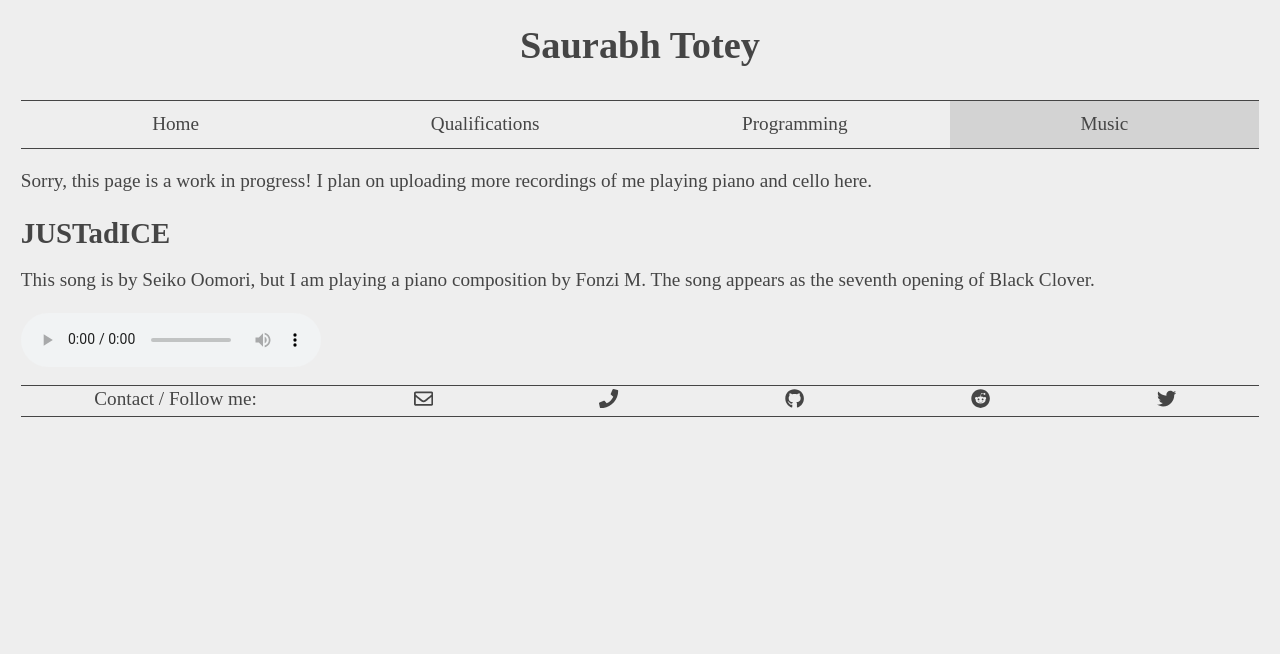
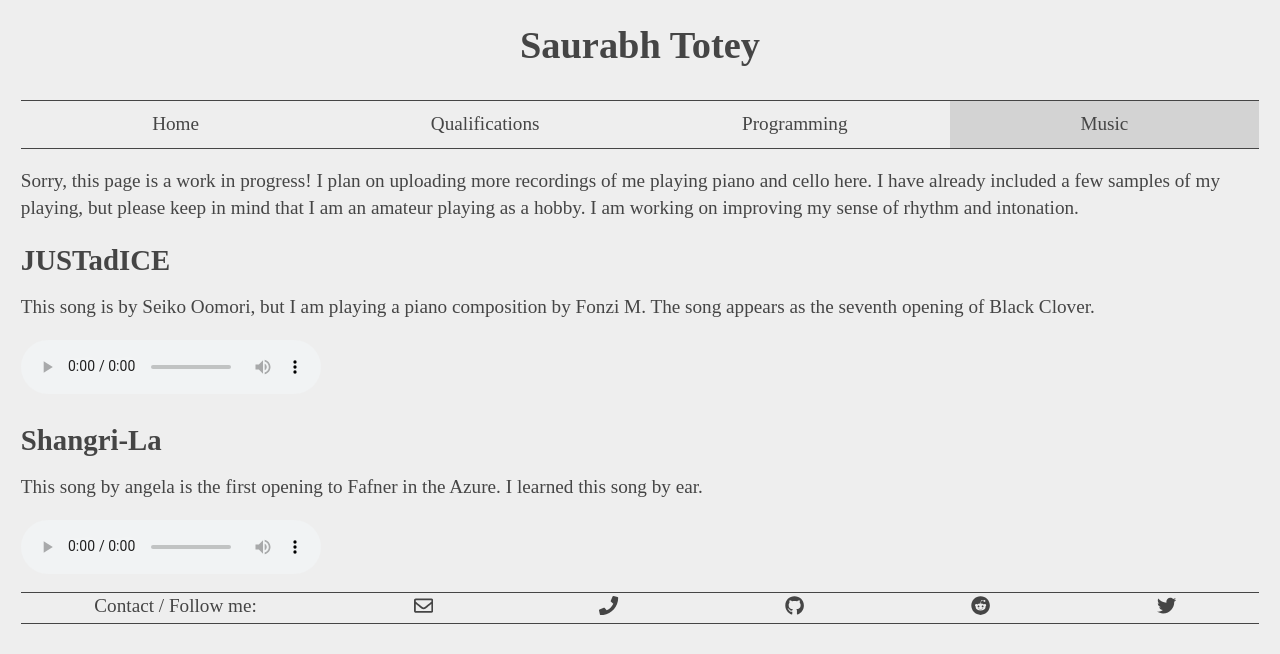
Before and after one commit to SaurabhTotey/Portfolio-Website, a Gatsby site: page /Music in a window 1280 px wide. Built offline with nearby package versions, Linux system fonts and the light colour scheme; Gatsby itself is replaced by a stand-in of ours.

Commit message:
Added Shangri-La to Music page

```diff
--- a/src/pages/Music.js
+++ b/src/pages/Music.js
@@ -1,19 +1,36 @@
 import React from "react";
 import Layout from "../components/Layout";
 
-// TODO: make a component that holds a piece's title, original artist, composer, and audio file
+/**
+ * A component that packages a song with its information
+ */
+function Song(props) {
+	return (
+		<div>
+			<h2>{props.title}</h2>
+			<p>{props.description}</p>
+			<audio controls src={props.filePath} />
+		</div>
+	);
+}
 
 const Music = () => (
 	<Layout>
 		<p>
-			Sorry, this page is a work in progress! I plan on uploading more recordings of me playing piano and cello here.
+			Sorry, this page is a work in progress! I plan on uploading more recordings of me playing piano and cello here. I
+			have already included a few samples of my playing, but please keep in mind that I am an amateur playing as a
+			hobby. I am working on improving my sense of rhythm and intonation.
 		</p>
-		<h2>JUSTadICE</h2>
-		<p>
-			This song is by Seiko Oomori, but I am playing a piano composition by Fonzi M. The song appears as the seventh
-			opening of Black Clover.
-		</p>
-		<audio controls src="./audio/JUSTadICE.wav" />
+		<Song
+			title="JUSTadICE"
+			description="This song is by Seiko Oomori, but I am playing a piano composition by Fonzi M. The song appears as the seventh opening of Black Clover."
+			filePath="./audio/JUSTadICE.wav"
+		/>
+		<Song
+			title="Shangri-La"
+			description="This song by angela is the first opening to Fafner in the Azure. I learned this song by ear."
+			filePath="./audio/ShangriLa.wav"
+		/>
 	</Layout>
 );
 export default Music;
```
Also changed, not shown: 1 other file.
